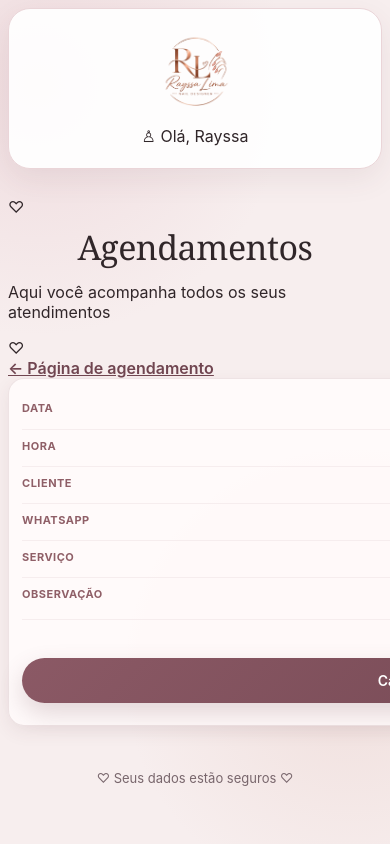
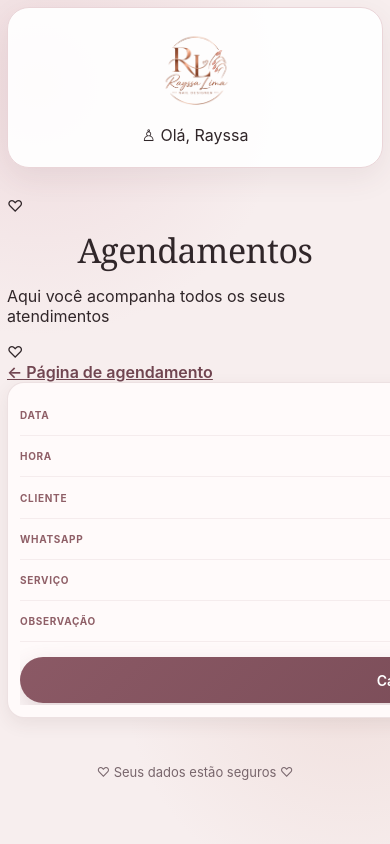
Before and after one commit to viniciusmacciel18-rgb/Agendamentos-, a Flask app: template templates/admin.html in a window 390 px wide. Run offline with Flask 3, Linux system fonts and the light colour scheme; the template is opened without the code that fills it: most values are stand-ins (such as "Sample title", 1, 10 or a date in 2020); some libraries are stand-ins or nearby versions.

Commit message:
Update style.css

```diff
--- a/static/style.css
+++ b/static/style.css
@@ -954,259 +954,312 @@ footer {
     }
 }
 /* =========================================================
-   AJUSTE RESPONSIVO — PAINEL DE AGENDAMENTOS NO CELULAR
+   PAINEL ADMIN — CELULAR
+   AJUSTE RESPONSIVO
    ========================================================= */
 
-@media (max-width: 700px) {
+@media screen and (max-width: 700px) {
 
-    /* Evita qualquer conteúdo ultrapassar a tela */
     html,
     body {
         width: 100%;
         max-width: 100%;
-        overflow-x: hidden;
+        overflow-x: hidden !important;
     }
 
     body {
-        padding: 12px;
+        margin: 0;
+        padding: 10px;
+        box-sizing: border-box;
     }
 
-    /* Cartão principal */
-    .card {
-        width: 100%;
+    /* ---------- CABEÇALHO ---------- */
+
+    h1 {
+        font-size: 38px !important;
+        line-height: 1.15 !important;
+        margin: 15px 0 12px !important;
+        text-align: center;
+        max-width: 100%;
+    }
+
+    .sub {
+        font-size: 15px !important;
+        line-height: 1.45 !important;
+        text-align: center;
+        margin: 0 auto 18px !important;
+        padding: 0 5px !important;
+    }
+
+    /* ---------- LINK VOLTAR ---------- */
+
+    a {
         max-width: 100%;
         box-sizing: border-box;
     }
 
-    /* Título */
-    h1 {
-        font-size: 38px;
-        line-height: 1.1;
-        margin-top: 12px;
+    /* ---------- ÁREA DA TABELA ---------- */
+
+    table {
+        width: 100% !important;
+        max-width: 100% !important;
+        border-collapse: separate !important;
+        border-spacing: 0 !important;
+        box-sizing: border-box;
     }
 
-    /* Texto abaixo do título */
-    .sub {
-        font-size: 14px;
-        line-height: 1.5;
-        padding: 0 8px;
+    table thead {
+        display: none !important;
     }
 
-    /* =====================================================
-       PAINEL ADMINISTRATIVO
-       ===================================================== */
-
-    /* Área que contém a tabela */
-    .admin-card,
-    .appointments-card,
-    .table-container {
-        width: 100%;
-        max-width: 100%;
-        box-sizing: border-box;
-        overflow: hidden;
+    table tbody {
+        display: block !important;
+        width: 100% !important;
     }
 
-    /* Tabela */
-    table {
-        width: 100%;
-        border-collapse: separate;
-        border-spacing: 0;
+    /* ---------- CADA AGENDAMENTO ---------- */
+
+    table tbody tr {
+        display: block !important;
+        width: 100% !important;
+        max-width: 100% !important;
+        box-sizing: border-box !important;
+
+        margin: 0 0 18px !important;
+        padding: 14px 16px !important;
+
+        background: #fffafa !important;
+        border: 1px solid rgba(143, 95, 103, 0.16) !important;
+        border-radius: 20px !important;
+
+        box-shadow: 0 6px 18px rgba(80, 50, 55, 0.08) !important;
+
+        overflow: hidden !important;
     }
 
-    /* Esconde o cabeçalho da tabela no celular */
-    table thead {
-        display: none;
+    /* ---------- CÉLULAS ---------- */
+
+    table tbody tr td {
+        display: grid !important;
+        grid-template-columns: 92px minmax(0, 1fr) !important;
+
+        width: 100% !important;
+        min-width: 0 !important;
+        max-width: 100% !important;
+
+        box-sizing: border-box !important;
+
+        padding: 11px 0 !important;
+        margin: 0 !important;
+
+        border: 0 !important;
+
+        color: #3f3436 !important;
+        font-size: 14px !important;
+        line-height: 1.4 !important;
+
+        text-align: right !important;
+
+        overflow: visible !important;
+        word-break: normal !important;
+        overflow-wrap: anywhere !important;
+
+        visibility: visible !important;
+        opacity: 1 !important;
     }
 
-    /* Cada linha vira um cartão */
-    table tbody,
-    table tr {
-        display: block;
-        width: 100%;
+    /* Separadores entre informações */
+
+    table tbody tr td + td {
+        border-top: 1px solid rgba(143, 95, 103, 0.09) !important;
     }
 
-    table tr {
-        box-sizing: border-box;
-        margin: 0 0 16px 0;
-        padding: 16px;
-        background: rgba(255, 250, 250, 0.95);
-        border: 1px solid rgba(143, 95, 103, 0.15);
-        border-radius: 18px;
-        box-shadow: 0 6px 18px rgba(90, 55, 60, 0.08);
+    /* ---------- RÓTULOS ---------- */
+
+    table tbody tr td::before {
+        display: block !important;
+
+        width: auto !important;
+        min-width: 0 !important;
+
+        flex: none !important;
+
+        text-align: left !important;
+
+        color: #8f5f67 !important;
+
+        font-size: 11px !important;
+        font-weight: 700 !important;
+
+        text-transform: uppercase !important;
+        letter-spacing: 0.7px !important;
+
+        align-self: center !important;
+
+        visibility: visible !important;
+        opacity: 1 !important;
     }
 
-    /* Cada célula ocupa uma linha */
-    table td {
-        display: flex;
-        align-items: flex-start;
-        justify-content: space-between;
-        gap: 12px;
-        width: 100%;
-        min-width: 0;
-        box-sizing: border-box;
-        padding: 9px 0;
-        border: none;
-        text-align: right;
-        font-size: 14px;
-        line-height: 1.4;
-        word-break: break-word;
-        overflow-wrap: anywhere;
-    }
+    /* ---------- VALORES ---------- */
 
-    /* Linha separadora suave */
-    table td + td {
-        border-top: 1px solid rgba(143, 95, 103, 0.08);
-    }
+    table tbody tr td > * {
+        display: block !important;
 
-    /* Nomes dos campos */
-    table td::before {
-        flex: 0 0 92px;
-        text-align: left;
-        font-weight: 700;
-        color: #8f5f67;
-        font-size: 12px;
-        text-transform: uppercase;
-        letter-spacing: 0.5px;
+        min-width: 0 !important;
+        max-width: 100% !important;
+
+        color: #3f3436 !important;
+
+        visibility: visible !important;
+        opacity: 1 !important;
+
+        overflow-wrap: anywhere !important;
+        word-break: normal !important;
     }
 
     /* Data */
-    table td:nth-child(1)::before {
+
+    table tbody tr td:nth-child(1)::before {
         content: "Data";
     }
 
     /* Hora */
-    table td:nth-child(2)::before {
+
+    table tbody tr td:nth-child(2)::before {
         content: "Hora";
     }
 
     /* Cliente */
-    table td:nth-child(3)::before {
+
+    table tbody tr td:nth-child(3)::before {
         content: "Cliente";
     }
 
     /* WhatsApp */
-    table td:nth-child(4)::before {
+
+    table tbody tr td:nth-child(4)::before {
         content: "WhatsApp";
     }
 
     /* Serviço */
-    table td:nth-child(5)::before {
+
+    table tbody tr td:nth-child(5)::before {
         content: "Serviço";
     }
 
     /* Observação */
-    table td:nth-child(6)::before {
+
+    table tbody tr td:nth-child(6)::before {
         content: "Observação";
     }
 
     /* Ação */
-    table td:nth-child(7)::before {
-        content: "Ação";
+
+    table tbody tr td:nth-child(7)::before {
+        display: none !important;
+        content: "";
     }
 
-    /* Texto das células */
-    table td {
-        color: #3f3436;
+    /* ---------- BOTÃO CANCELAR ---------- */
+
+    table tbody tr td:nth-child(7) {
+        display: block !important;
+
+        width: 100% !important;
+        max-width: 100% !important;
+
+        padding: 15px 0 2px !important;
+
+        text-align: center !important;
+
+        border-top: 1px solid rgba(143, 95, 103, 0.09) !important;
+
+        overflow: hidden !important;
     }
 
-    /* Serviço pode ocupar mais espaço */
-    table td:nth-child(5) {
-        align-items: flex-start;
+    table tbody tr td:nth-child(7) form {
+        display: block !important;
+
+        width: 100% !important;
+        max-width: 100% !important;
+
+        min-width: 0 !important;
+
+        margin: 0 !important;
+        padding: 0 !important;
+
+        box-sizing: border-box !important;
     }
 
-    /* Observação */
-    table td:nth-child(6) {
-        align-items: flex-start;
+    table tbody tr td:nth-child(7) button,
+    table tbody tr td:nth-child(7) input[type="submit"] {
+        display: block !important;
+
+        width: 100% !important;
+        max-width: 100% !important;
+
+        min-width: 0 !important;
+        min-height: 46px !important;
+
+        margin: 0 !important;
+
+        padding: 10px 18px !important;
+
+        box-sizing: border-box !important;
+
+        border-radius: 999px !important;
+
+        font-size: 14px !important;
+        font-weight: 600 !important;
+
+        white-space: nowrap !important;
+
+        overflow: hidden !important;
     }
 
-    /* Botão cancelar */
-    table td:nth-child(7) {
-        display: flex;
-        justify-content: center;
-        padding-top: 14px;
-        margin-top: 4px;
+    /* ---------- QUANDO NÃO HÁ AGENDAMENTOS ---------- */
+
+    table tbody tr td[colspan] {
+        display: block !important;
+
+        width: 100% !important;
+
+        padding: 28px 10px !important;
+
+        text-align: center !important;
     }
 
-    table td:nth-child(7)::before {
-        display: none;
-    }
-
-    table td:nth-child(7) form {
-        width: 100%;
-    }
-
-    table td:nth-child(7) button,
-    table td:nth-child(7) input[type="submit"] {
-        width: 100%;
-        min-height: 44px;
-        border-radius: 999px;
-        font-size: 14px;
-        font-weight: 600;
-        cursor: pointer;
-    }
-
-    /* =====================================================
-       LINK "PÁGINA DE AGENDAMENTO"
-       ===================================================== */
-
-    a {
-        max-width: 100%;
-    }
-
-    /* =====================================================
-       LOGO / CABEÇALHO
-       ===================================================== */
-
-    .logo img {
-        max-width: 145px;
-        height: auto;
-    }
-
-    /* =====================================================
-       MENSAGEM QUANDO NÃO HÁ AGENDAMENTOS
-       ===================================================== */
-
-    .empty,
-    .no-appointments {
-        width: 100%;
-        box-sizing: border-box;
-        text-align: center;
-        padding: 28px 16px;
-        font-size: 15px;
-        line-height: 1.5;
+    table tbody tr td[colspan]::before {
+        display: none !important;
     }
 }
 
 
 /* =========================================================
-   CELULARES PEQUENOS
+   CELULARES MUITO PEQUENOS
    ========================================================= */
 
-@media (max-width: 390px) {
+@media screen and (max-width: 390px) {
 
     body {
-        padding: 8px;
+        padding: 7px;
     }
 
     h1 {
-        font-size: 34px;
+        font-size: 34px !important;
     }
 
-    .logo img {
-        max-width: 125px;
+    table tbody tr {
+        padding: 12px !important;
+        border-radius: 17px !important;
     }
 
-    table tr {
-        padding: 13px;
-        border-radius: 16px;
+    table tbody tr td {
+        grid-template-columns: 82px minmax(0, 1fr) !important;
+        font-size: 13px !important;
     }
 
-    table td {
-        font-size: 13px;
-    }
-
-    table td::before {
-        flex-basis: 82px;
-        font-size: 11px;
+    table tbody tr td::before {
+        font-size: 10px !important;
     }
 }
```
